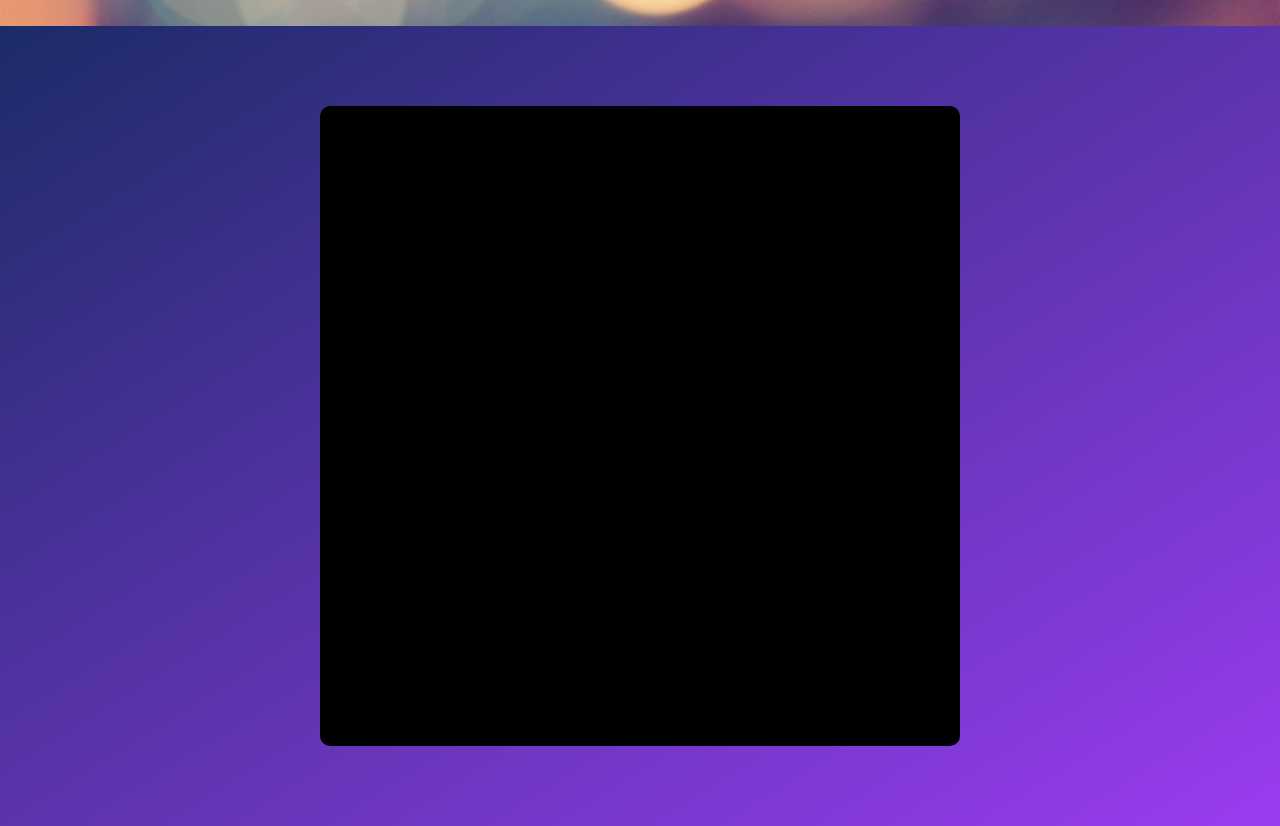
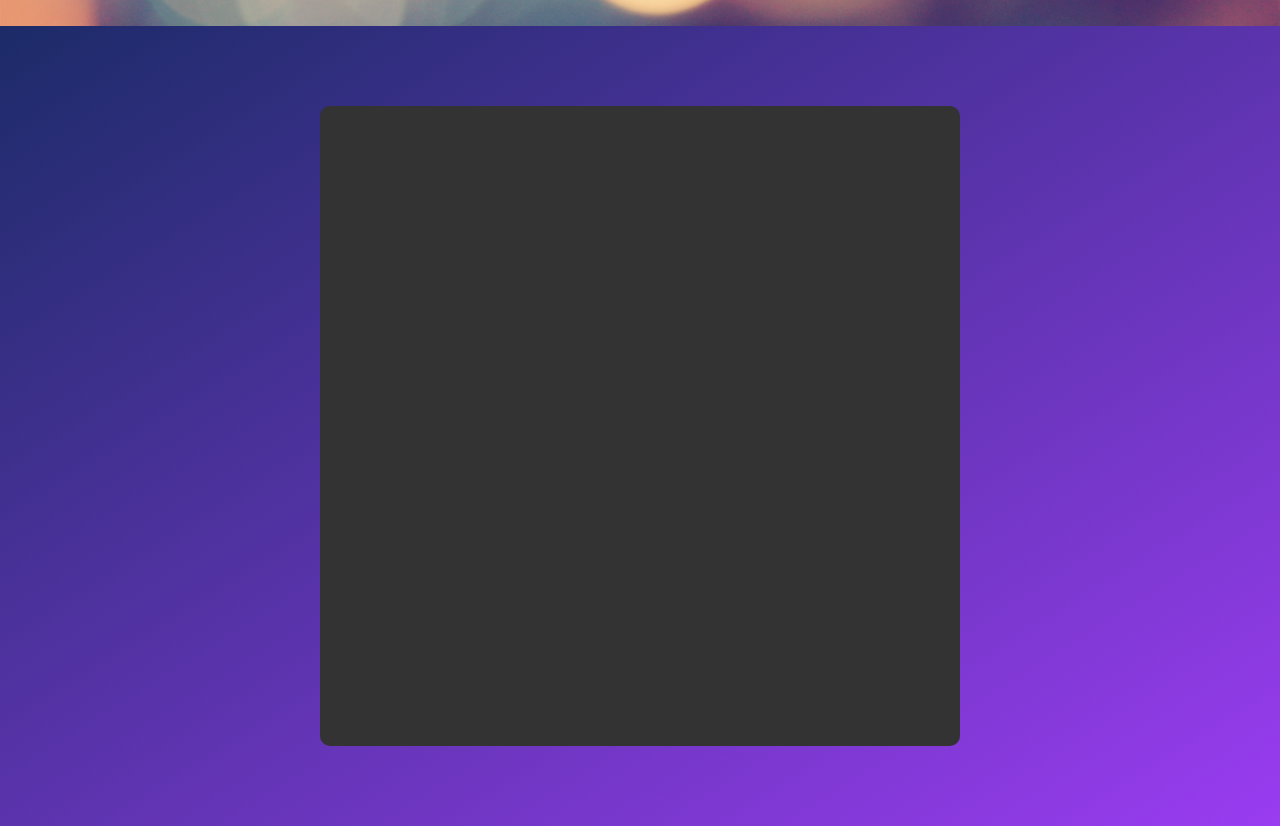
Before and after one commit to AstiV/ChainRXN, a plain HTML site: page index.html in a window 1280 px wide. Shown: the part 774-1600 px from the top of the page. Drawn offline with nearby package versions, Linux system fonts and the light colour scheme.

Commit message:
final fixes

```diff
--- a/style.css
+++ b/style.css
@@ -94,9 +94,8 @@ body {
     width: 640px;
     height: 640px;
     position: relative;
-    background-color: black;
     border-radius: 10px;
-    /* background-color: rgb(51, 51, 51); */
+    background-color: rgb(51, 51, 51);
 }
 .ball {
     width: 10px;
```
